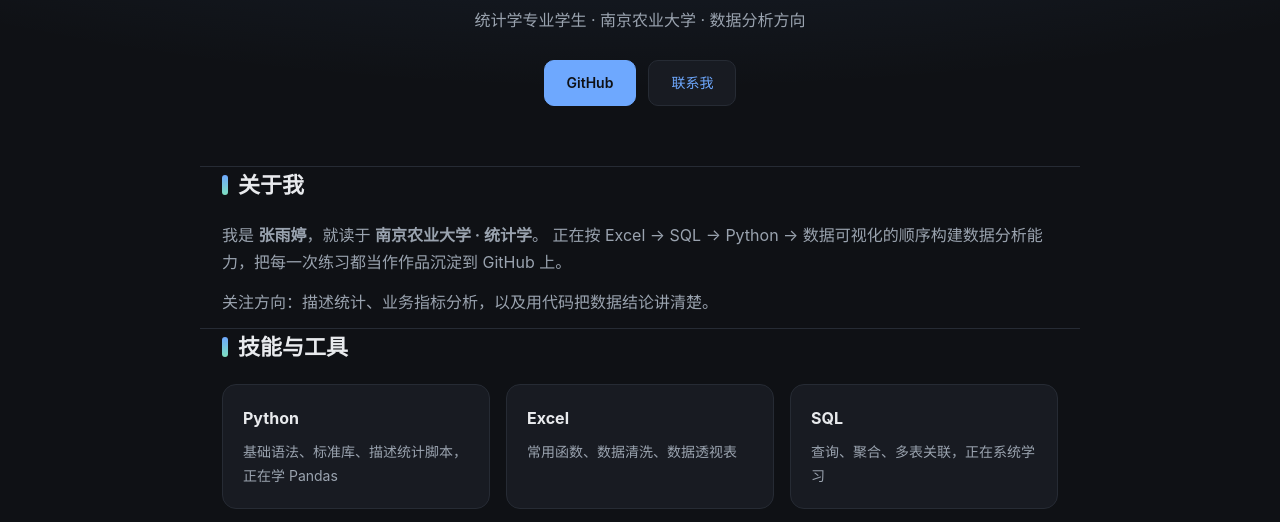
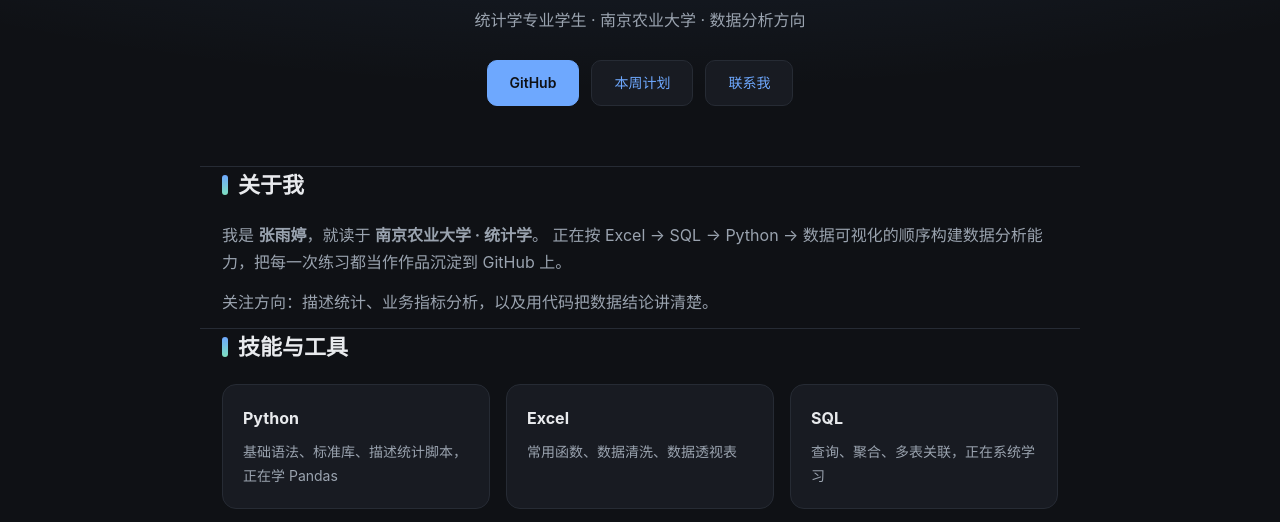
Before and after one commit to xx895/xx895.github.io, a plain HTML site: page index.html in a window 1280 px wide. Shown: the part 267-789 px from the top of the page. Drawn offline with Linux system fonts and the light colour scheme.

Commit message:
update index.html

```diff
--- a/index.html
+++ b/index.html
@@ -55,6 +55,7 @@
     <div class="tag">统计学专业学生 · 南京农业大学 · 数据分析方向</div>
     <div class="btns">
       <a class="btn primary" href="https://github.com/xx895" target="_blank">GitHub</a>
+      <a class="btn" href="plan.html">本周计划</a>
       <a class="btn" href="mailto:59505601@qq.com">联系我</a>
     </div>
   </div>
```
